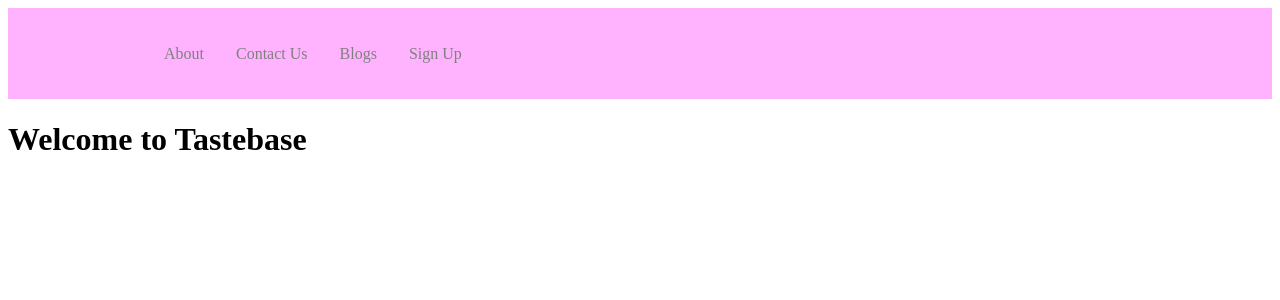
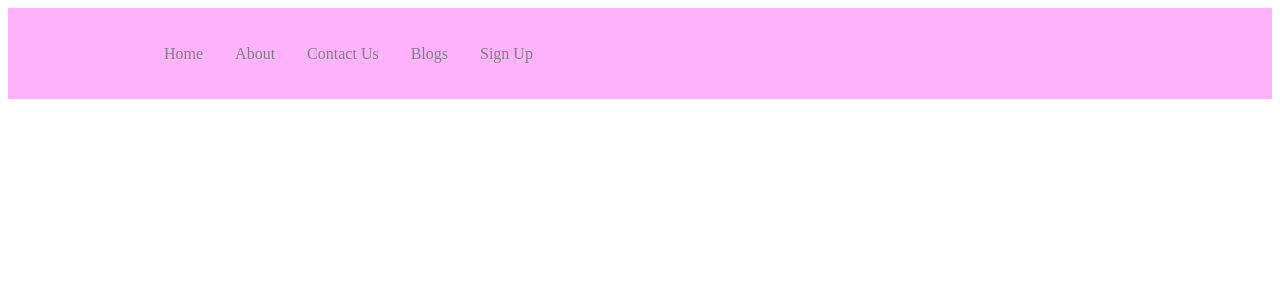
Before and after one commit to TimothyBlajsa/react-website, a React (Create React App) app: page / in a window 1280 px wide. Shown: the top 300 px of the page. Built offline with nearby package versions, Linux system fonts and the light colour scheme.

Commit message:
Link home

```diff
--- a/src/App.js
+++ b/src/App.js
@@ -13,7 +13,7 @@ function App() {
     <Router>
       <Navbar />
       <Routes>
-        <Route exact path='/' exact element={<Home />} />
+        <Route exact path='/home' element={<Home />} />
         <Route path='/about' element={<About />} />
         <Route path='/contact' element={<Contact />} />
         <Route path='/blogs' element={<Blogs />} />
--- a/src/components/Navbar/index.js
+++ b/src/components/Navbar/index.js
@@ -7,6 +7,9 @@ const Navbar = () => {
         <>
             <Nav>
                 <NavMenu>
+                    <NavLink to="/index" activeStyle>
+                        Home
+                    </NavLink>
                     <NavLink to="/about" activeStyle>
                         About
                     </NavLink>
```
